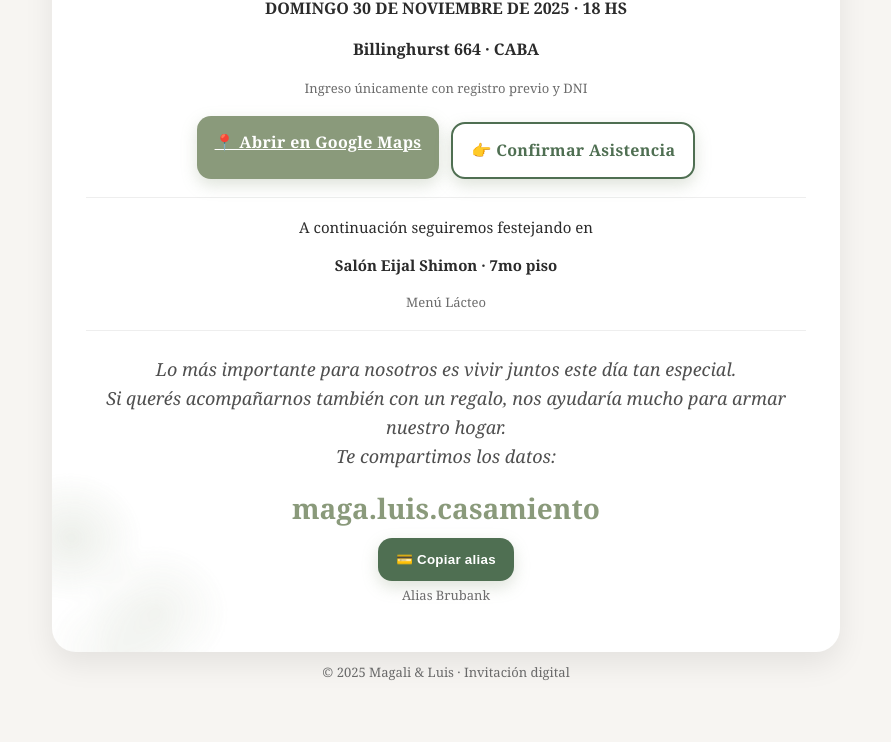
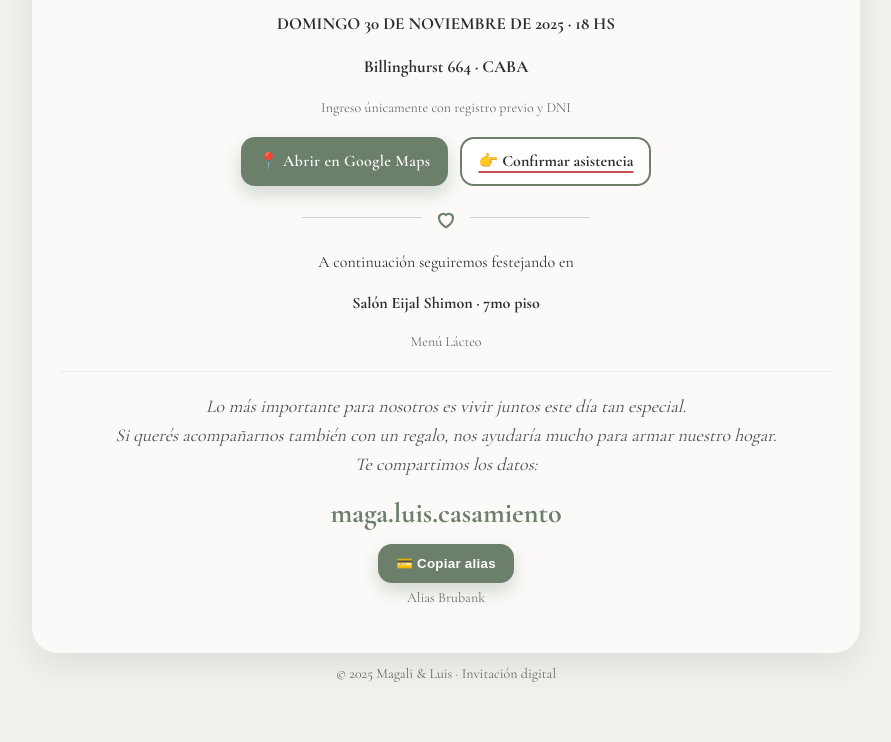
Before and after one commit to joseluismuzikant/invitacion-magali-luis, a plain HTML site: page index.html in a window 1280 px wide. Shown: the part 494-1236 px from the top of the page, without its empty margins (194-1085 px from the left). Drawn offline with nearby package versions, Linux system fonts and the light colour scheme.

Commit message:
using bakg image

```diff
--- a/index.html
+++ b/index.html
@@ -1,80 +1,149 @@
-
 <!DOCTYPE html>
 <html lang="es">
 <head>
 <meta charset="utf-8" />
 <meta name="viewport" content="width=device-width, initial-scale=1" />
-<title>Invitación - Magali & Luis</title>
+<title>Invitación · Magali & Luis</title>
+
+<!-- Vista previa para WhatsApp/Redes -->
+<meta property="og:title" content="Invitación · Magali & Luis">
+<meta property="og:description" content="¡Nos casamos! Jupá · 30/11/2025 · Billinghurst 664 · CABA">
+<meta property="og:type" content="website">
+<meta property="og:image" content="assets/leaves-top-left.png">
+<meta name="twitter:card" content="summary_large_image">
+
+<!-- Tipografías -->
+<link href="https://fonts.googleapis.com/css2?family=Cormorant+Garamond:wght@400;600;700&family=Great+Vibes&display=swap" rel="stylesheet">
+
 <style>
-  :root{--bg:#f7f5f2;--paper:#ffffff;--ink:#2b2b2b;--muted:#6c6c6c;--accent:#8a9a7b;}
+  :root{
+    --bg:#f3f1ee;
+    --paper:#fbfaf8;
+    --ink:#2e2e2e;
+    --muted:#6b6b6b;
+    --accent:#c84e4e;
+    --green:#6b7f6a;
+  }
+
   *{box-sizing:border-box}
-  body{margin:0;background:var(--bg);color:var(--ink);font-family:ui-serif,'Georgia','Times New Roman',serif;line-height:1.55}
-  .wrap{max-width:820px;margin:24px auto;padding:16px}
-  .card{background:var(--paper);border-radius:24px;box-shadow:0 12px 30px rgba(0,0,0,.08);padding:34px;position:relative;overflow:hidden}
-  .leaf{position:absolute;inset:auto auto -60px -60px;width:240px;height:240px;background:
-      radial-gradient(120px 110px at 30% 30%, rgba(138,154,123,.25), transparent 60%),
-      radial-gradient(120px 110px at 70% 55%, rgba(138,154,123,.18), transparent 60%),
-      radial-gradient(120px 110px at 55% 75%, rgba(138,154,123,.14), transparent 60%);
-    filter:blur(2px);transform:rotate(8deg);opacity:.6}
-  .leaf.tl{left:-60px;top:-60px;bottom:auto;right:auto;transform:rotate(-12deg)}
-  .bhs{position:absolute;right:24px;top:18px;font-weight:600;letter-spacing:.05em}
-  .intro{text-align:center;color:#444;font-size:16px;margin-top:10px}
-  .date-big{font-size:clamp(44px,12vw,124px);letter-spacing:.06em;color:#d7d0c9;font-weight:700;text-align:center;margin-top:18px}
-  .script{font-family:'Brush Script MT','Segoe Script','Lucida Handwriting',cursive;font-size:clamp(28px,6vw,54px);color:#6a6a6a;text-align:center;margin-top:-16px}
-  .names{text-align:center;font-size:clamp(22px,3.2vw,34px);margin-top:10px;font-weight:600}
-  .details{text-align:center;margin-top:6px;font-size:16px}
-  .muted{color:var(--muted)}.small{font-size:13px}
-  .hr{height:1px;background:#eee;margin:18px 0}
-  .row{display:flex;flex-wrap:wrap;gap:12px;justify-content:center;margin:18px 0 6px}
-  .btn{border:none;border-radius:14px;padding:14px 18px;cursor:pointer;background:var(--accent);color:#fff;font-weight:600;letter-spacing:.02em;box-shadow:0 6px 16px rgba(138,154,123,.28);transition:transform .06s ease,filter .2s ease}
-  .btn:hover{transform:translateY(-1px);filter:brightness(1.05)}
-  .btn.secondary{background:#4f6f52}
-  .btn.ghost{background:#fff;color:#4f6f52;border:2px solid #4f6f52}
-  .foot{text-align:center;font-size:15px;margin-top:2px}
-  .gift-note{text-align:center;color:#555}
-  .gift-header{font-size:18px;text-align:center;line-height:1.6;margin:24px auto 16px auto;color:#4f4f4f;font-style:italic;max-width:680px}
-  .alias-large{text-align:center;font-size:28px;font-weight:700;color:#8a9a7b;margin:8px 0}
-  .alias-btn{display:flex;justify-content:center;margin-top:6px}
-  dialog{border:none;border-radius:18px;padding:0;width:min(680px,96vw);box-shadow:0 18px 60px rgba(0,0,0,.25)}
-  .modal-body{padding:20px 22px}
-  form label{font-weight:600;display:block;margin:12px 0 6px}
-  form input,form textarea{width:100%;padding:12px 12px;border-radius:12px;border:1px solid #ddd;font-size:15px}
-  .right{display:flex;gap:10px;justify-content:flex-end;margin-top:16px}
-  .notice{background:#f4f9f3;border:1px dashed #a6b79a;color:#4f6f52;padding:10px 12px;border-radius:12px;font-size:13px}
-  .rsvp-link{ text-align:center; margin: 6px 0 0 0; }
-  .rsvp-link a{ color:#4f6f52; font-weight:600; text-decoration:none; }
+  html,body{margin:0}
+  body{
+    font-family:"Cormorant Garamond", ui-serif, Georgia, "Times New Roman", serif;
+    color:var(--ink);
+    background:var(--bg);
+    line-height:1.55;
+  }
+
+  a{color:inherit;text-decoration:none}
+
+  .wrap{
+    max-width:860px;
+    margin:28px auto;
+    padding:16px;
+  }
+
+  .card{
+    position:relative;
+    border-radius:26px;
+    padding:40px 28px 30px;
+    background-color:var(--paper);
+    background-image:url("assets/leaves-top-left.png");
+    background-repeat:no-repeat;
+    background-size: 115% auto;
+    background-position:-110px -80px;
+    box-shadow:0 14px 36px rgba(0,0,0,.08);
+    overflow:hidden;
+  }
+
+  @media (max-width:480px){
+    .card{
+      background-size:560px auto;
+      background-position:-130px -90px;
+    }
+  }
+
+  .bhe{position:absolute; right:22px; top:16px; font-weight:700; letter-spacing:.05em}
+  .intro{text-align:center;color:#414141;font-size:28px;font-weight:700;margin-top:6px;}
+  .date-big{text-align:center;font-weight:700;letter-spacing:.08em;color:#414141;font-size:clamp(48px,12vw,130px);line-height:1;margin:16px 0 0;user-select:none;}
+  .script{text-align:center;font-family:"Great Vibes",cursive;font-size:clamp(34px,6.2vw,60px);color:#6e6e6e;margin-top:-6px;}
+  .names{text-align:center;font-size:clamp(24px,3.2vw,36px);font-weight:700;margin-top:10px;}
+  .u-red{text-decoration:underline;text-decoration-color:var(--accent);text-decoration-thickness:2px;text-underline-offset:5px;}
+  .details{text-align:center;margin-top:10px;font-size:17px;}
+  .muted{color:var(--muted);}
+  .small{font-size:14px;}
+
+  .row{display:flex;flex-wrap:wrap;justify-content:center;gap:12px;margin:18px 0 6px;}
+  .btn{
+    border:none;cursor:pointer;padding:12px 18px;border-radius:14px;
+    background:var(--green);color:#fff;font-weight:600;letter-spacing:.02em;
+    box-shadow:0 8px 18px rgba(107,127,106,.28);
+    transition:transform .06s ease,filter .2s ease;
+  }
+  .btn:hover{transform:translateY(-1px);filter:brightness(1.05);}
+  .link-ghost{
+    background:#fff;color:var(--green);border:2px solid var(--green);
+    text-decoration:none;display:inline-flex;align-items:center;gap:6px;
+    border-radius:14px;padding:10px 16px;font-weight:700;
+  }
+
+  .divider{display:flex;align-items:center;justify-content:center;gap:10px;margin:18px 0;}
+  .divider .line{height:1px;width:120px;background:#cfcfcf;}
+  .divider svg{width:28px;height:28px;fill:none;stroke:var(--green);stroke-width:1.8;}
+
+  .hr{height:1px;background:#eee;margin:18px 0;}
+  .foot{text-align:center;font-size:16px;}
+
+  .gift-note{text-align:center;color:#4f4f4f;}
+  .gift-header{font-size:18px;line-height:1.6;margin:20px auto 14px;max-width:680px;font-style:italic;}
+  .alias-large{font-size:28px;font-weight:700;color:var(--green);margin:8px 0;}
+  .alias-btn{display:flex;justify-content:center;margin-top:6px;}
+
+  a.uline, .uline a{
+    color:inherit;text-decoration:underline;
+    text-decoration-color:var(--accent);
+    text-decoration-thickness:2px;
+    text-underline-offset:5px;
+  }
+
+  @media (max-width:420px){
+    .divider .line{width:80px;}
+  }
 </style>
 </head>
 <body>
 <div class="wrap">
   <div class="card">
-    <div class="leaf tl"></div>
-    <div class="leaf"></div>
-    <div class="bhs">ב״ה</div>
+    <div class="bhe">ב״ה</div>
 
-    <p class="intro">Con inmensa alegría y agradecimiento a Boré Olam<br/>queremos invitarlos a</p>
+    <p class="intro">Con inmensa alegría y agradecimiento a Boré Olam<br>queremos invitarlos a</p>
+
     <div class="date-big">30 11 25</div>
     <div class="script">Nuestra Jupá</div>
 
-    <div class="names">Magali Dalle &amp; Luis Muzikant</div>
+    <div class="names">
+      <span class="u-red">Magali Dalle</span> &amp; <span class="u-red">Luis Muzikant</span>
+    </div>
 
     <div class="details">
       <p><strong>DOMINGO 30 DE NOVIEMBRE DE 2025 · 18 HS</strong></p>
-      <p><strong>Billinghurst 664 · CABA</strong></p>
-      <p class="muted small">Ingreso únicamente con registro previo y DNI</p>
+      <p class="uline"><strong>Billinghurst 664 · CABA</strong></p>
+      <p class="muted small uline">Ingreso únicamente con registro previo y DNI</p>
     </div>
 
     <div class="row">
       <a class="btn" target="_blank" rel="noopener" href="https://maps.app.goo.gl/JyqdbBTuLBFMjdZk7">📍 Abrir en Google Maps</a>
-      <p class="rsvp-link btn ghost">👉 <a id="rsvpVisibleLink" href="https://forms.gle/gxzA8uSDyqXkXQgv5">Confirmar Asistencia</a></p>
+      <a class="link-ghost uline" href="https://forms.gle/gxzA8uSDyqXkXQgv5">👉 Confirmar asistencia</a>
     </div>
 
-
-    <div class="hr"></div>
+    <div class="divider" aria-hidden="true">
+      <span class="line"></span>
+      <svg viewBox="0 0 24 24"><path d="M12 20s-6-3.5-6-8a3.5 3.5 0 0 1 6-2.5A3.5 3.5 0 0 1 18 12c0 4.5-6 8-6 8z"/></svg>
+      <span class="line"></span>
+    </div>
 
     <div class="foot">
       <p>A continuación seguiremos festejando en</p>
-      <p><strong>Salón Eijal Shimon · 7mo piso</strong></p>
+      <p class="uline"><strong>Salón Eijal Shimon · 7mo piso</strong></p>
       <p class="muted small">Menú Lácteo</p>
     </div>
 
@@ -82,26 +151,24 @@
 
     <div class="gift-note">
       <p class="gift-header">
-        Lo más importante para nosotros es vivir juntos este día tan especial.<br/>
-        Si querés acompañarnos también con un regalo, nos ayudaría mucho para armar nuestro hogar.<br/>
+        Lo más importante para nosotros es vivir juntos este día tan especial.<br>
+        Si querés acompañarnos también con un regalo, nos ayudaría mucho para armar nuestro hogar.<br>
         Te compartimos los datos:
       </p>
       <p class="alias-large">maga.luis.casamiento</p>
       <div class="alias-btn">
-        <button class="btn secondary" id="copyAlias">💳 Copiar alias</button>
+        <button class="btn" id="copyAlias">💳 Copiar alias</button>
       </div>
       <p class="muted small" style="margin-top:4px">Alias Brubank</p>
     </div>
   </div>
-  <p class="muted small" style="text-align:center;margin-top:10px">© 2025 Magali &amp; Luis · Invitación digital</p>
+
+  <p class="muted small" style="text-align:center;margin-top:10px">
+    © 2025 Magali &amp; Luis · Invitación digital
+  </p>
 </div>
 
 <script>
-  const config = {
-    useForms: true,
-    formsAction: "https://forms.gle/gxzA8uSDyqXkXQgv5"
-  };
-
   // Copiar alias
   document.getElementById("copyAlias").addEventListener("click", () => {
     navigator.clipboard.writeText("maga.luis.casamiento");
@@ -109,13 +176,6 @@
     btn.textContent = "✔ Alias copiado";
     setTimeout(() => btn.textContent = "💳 Copiar alias", 1800);
   });
-
-  // Botón RSVP: abrir en la MISMA pestaña (mejor para Android / WhatsApp)
-  document.getElementById("rsvpOpen").addEventListener("click", () => {
-    window.location.href = config.formsAction;
-  });
-
-  // Enlace visible ya tiene href directo (se deja sin target para misma pestaña)
 </script>
 </body>
 </html>
```
Also changed, not shown: assets/leaves-top-left.png (added).
